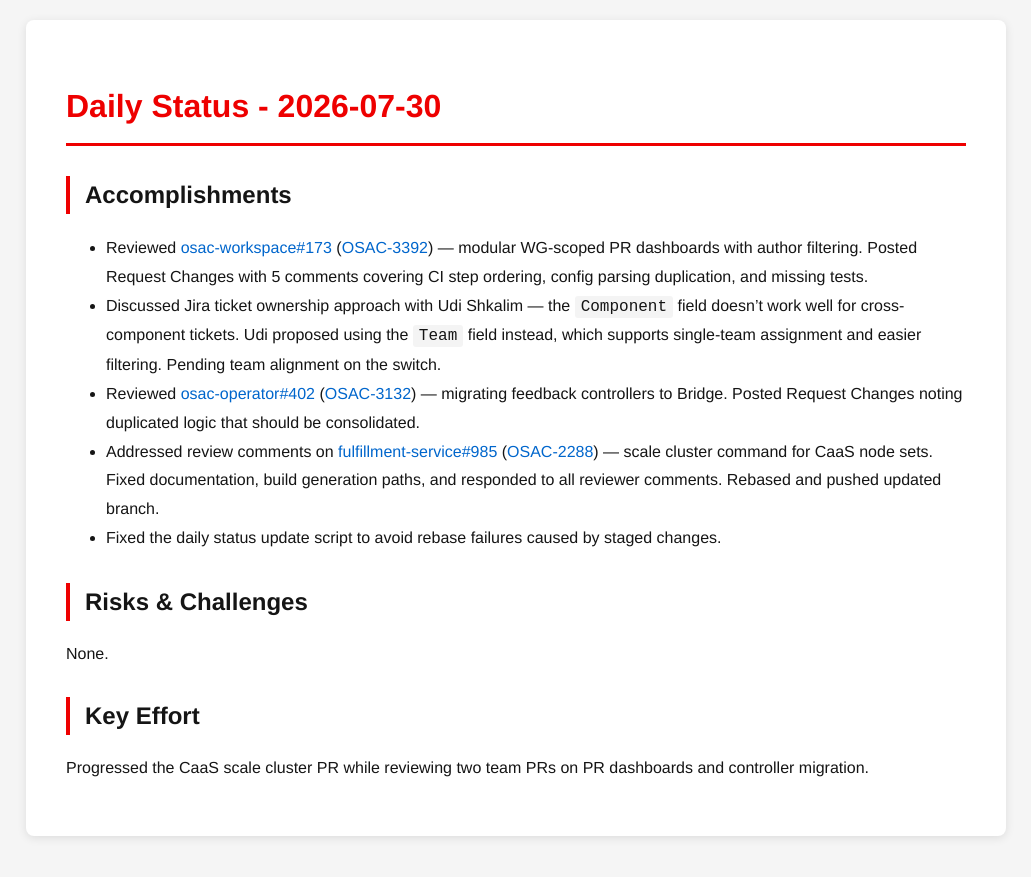
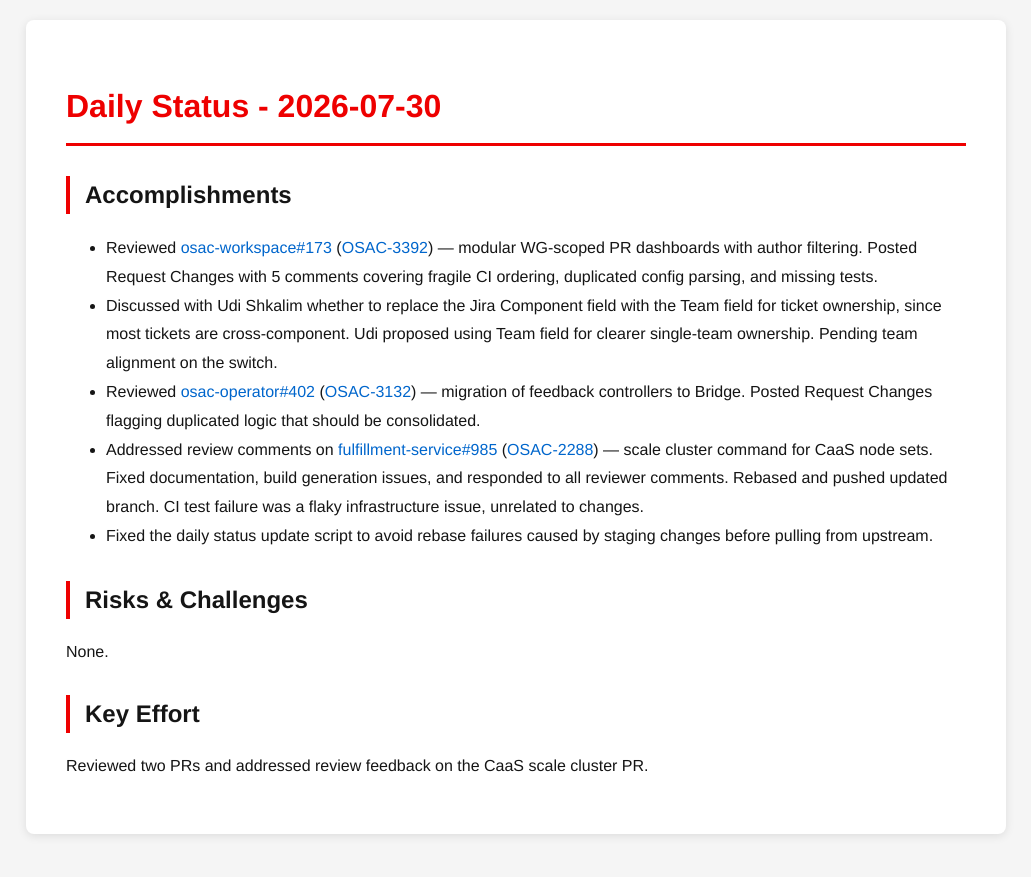
Before and after one commit to tzvatot/daily-status, a Jekyll site: the page built from 2026-07-30.md, in a window 1280 px wide. Shown: the top 877 px of the page, without its empty margins (124-1155 px from the left). Built offline with Jekyll 4.4.1, drawn with Linux system fonts in a browser that asks for light colours.

Commit message:
Daily status update - 2026-07-30

```diff
--- a/2026-07-30.md
+++ b/2026-07-30.md
@@ -7,14 +7,14 @@ date: 2026-07-30
 # Daily Status - 2026-07-30
 
 ## Accomplishments
-- Reviewed [osac-workspace#173](https://github.com/osac-project/osac-workspace/pull/173) ([OSAC-3392](https://redhat.atlassian.net/browse/OSAC-3392)) — modular WG-scoped PR dashboards with author filtering. Posted Request Changes with 5 comments covering CI step ordering, config parsing duplication, and missing tests.
-- Discussed Jira ticket ownership approach with Udi Shkalim — the `Component` field doesn't work well for cross-component tickets. Udi proposed using the `Team` field instead, which supports single-team assignment and easier filtering. Pending team alignment on the switch.
-- Reviewed [osac-operator#402](https://github.com/osac-project/osac-operator/pull/402) ([OSAC-3132](https://redhat.atlassian.net/browse/OSAC-3132)) — migrating feedback controllers to Bridge. Posted Request Changes noting duplicated logic that should be consolidated.
-- Addressed review comments on [fulfillment-service#985](https://github.com/osac-project/fulfillment-service/pull/985) ([OSAC-2288](https://redhat.atlassian.net/browse/OSAC-2288)) — scale cluster command for CaaS node sets. Fixed documentation, build generation paths, and responded to all reviewer comments. Rebased and pushed updated branch.
-- Fixed the daily status update script to avoid rebase failures caused by staged changes.
+- Reviewed [osac-workspace#173](https://github.com/osac-project/osac-workspace/pull/173) ([OSAC-3392](https://redhat.atlassian.net/browse/OSAC-3392)) — modular WG-scoped PR dashboards with author filtering. Posted Request Changes with 5 comments covering fragile CI ordering, duplicated config parsing, and missing tests.
+- Discussed with Udi Shkalim whether to replace the Jira Component field with the Team field for ticket ownership, since most tickets are cross-component. Udi proposed using Team field for clearer single-team ownership. Pending team alignment on the switch.
+- Reviewed [osac-operator#402](https://github.com/osac-project/osac-operator/pull/402) ([OSAC-3132](https://redhat.atlassian.net/browse/OSAC-3132)) — migration of feedback controllers to Bridge. Posted Request Changes flagging duplicated logic that should be consolidated.
+- Addressed review comments on [fulfillment-service#985](https://github.com/osac-project/fulfillment-service/pull/985) ([OSAC-2288](https://redhat.atlassian.net/browse/OSAC-2288)) — scale cluster command for CaaS node sets. Fixed documentation, build generation issues, and responded to all reviewer comments. Rebased and pushed updated branch. CI test failure was a flaky infrastructure issue, unrelated to changes.
+- Fixed the daily status update script to avoid rebase failures caused by staging changes before pulling from upstream.
 
 ## Risks & Challenges
 None.
 
 ## Key Effort
-Progressed the CaaS scale cluster PR while reviewing two team PRs on PR dashboards and controller migration.
+Reviewed two PRs and addressed review feedback on the CaaS scale cluster PR.
```
